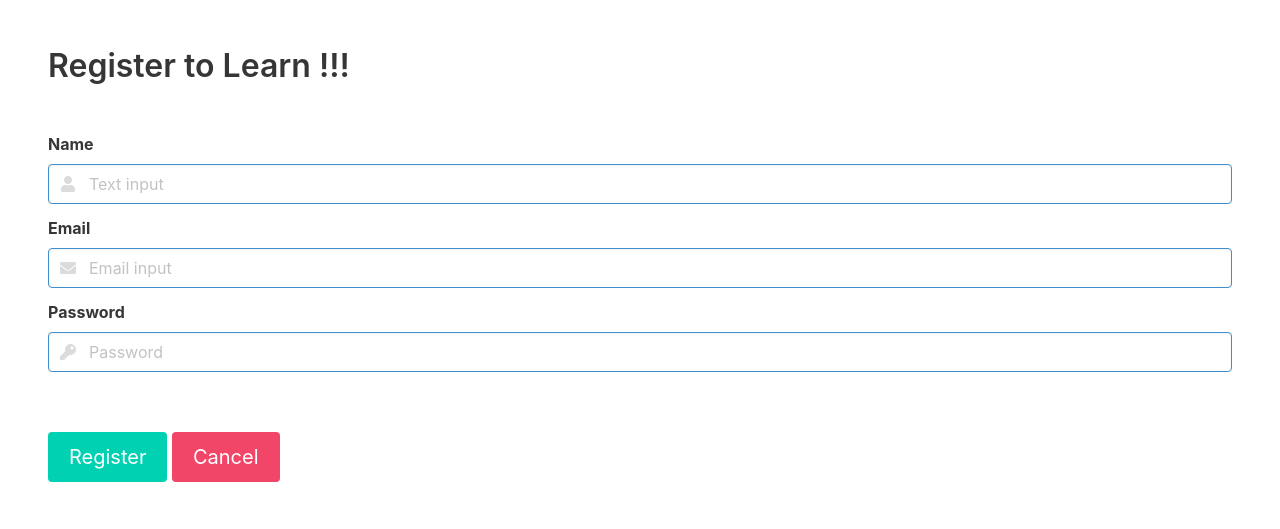
After one commit to himanshuvarandani/Rapid-Relief, a Flask app: page /lerner_reg in a window 1280 px wide. The commit adds this page. Shown: the top 529 px of the page. Run offline with Flask 2, Linux system fonts and the light colour scheme; some libraries are stand-ins or nearby versions.

Commit message:
Add lerner login/reg page

```diff
--- a/rapid-relief.py
+++ b/rapid-relief.py
@@ -7,5 +7,19 @@ app = Flask(__name__)
 def index():
     return render_template('index.html')
 
+@app.route('/lerner_reg')
+def lerner_reg():
+    return render_template('lerner_reg.html')
+
+@app.route('/lerner_login')
+def lerner_login():
+    return render_template('lerner_login.html')
+
+@app.route('/lerner_dashboard')
+def lerner_dashboard():
+    return render_template('lerner_dashboard')
+
+
+
 if __name__ == "__main__":
     app.run(debug=True)
--- a/templates/index.html
+++ b/templates/index.html
@@ -37,7 +37,7 @@
         <a class="navbar-item" href="">
         Donation
          </a>
-          <a class="navbar-item" href="">
+          <a class="navbar-item" href="/lerner_login">
             Training and Certificate
          </a>
       <div class="navbar-item has-dropdown is-hoverable">
@@ -102,7 +102,7 @@
       <h2 class="subtitle">
         Everyone had the choice to sulk in the disaster or find beauty even from the ashes <br>--S.S.Jubilee
       </h2>
-        <p>If you have any trouble ask on the Chat Bot</p><br>
+        <p>If you are in any trouble ask from our Chat Bot</p><br>
         <button class="button is-rounded"> Chat Bot</button>
     </div>
   </div>
--- /dev/null
+++ b/templates/lerner_reg.html
@@ -0,0 +1,49 @@
+<!DOCTYPE html>
+<html lang="en">
+<head>
+    <meta charset="UTF-8">
+    <title>Registration</title>
+    <link rel="stylesheet" href="https://cdn.jsdelivr.net/npm/bulma@0.8.0/css/bulma.min.css">
+    <script defer src="https://use.fontawesome.com/releases/v5.3.1/js/all.js"></script>
+</head>
+<body>
+<section class="section">
+<div class="block">
+<h1 class="title">Register to Learn !!!</h1><br>
+
+
+<div class="field">
+  <label class="label">Name</label>
+  <div class="control has-icons-left has-icons-right">
+    <input class="input is-info" type="text" placeholder="Text input" value="">
+    <span class="icon is-small is-left">
+      <i class="fas fa-user"></i>
+    </span>
+  </div>
+</div>
+<div class="field">
+  <label class="label">Email</label>
+  <div class="control has-icons-left has-icons-right">
+    <input class="input is-info" type="email" placeholder="Email input" value="">
+    <span class="icon is-small is-left">
+      <i class="fas fa-envelope"></i>
+    </span>
+  </div>
+</div>
+
+<div class="field">
+  <label class="label">Password</label>
+  <div class="control has-icons-left has-icons-right">
+    <input class="input is-info" type="text" placeholder="Password" value="">
+    <span class="icon is-small is-left">
+      <i class="fas fa-key"></i>
+    </span>
+  </div>
+</div>
+    <br><br>
+    <button class="button is-primary is-medium"><a href="" style="color:white">Register</a></button>
+    <button class="button is-danger is-medium"><a href="/index" style="color:white">Cancel</a></button>
+    </div>
+</section>
+</body>
+</html>
```
Also changed, not shown: templates/lerner_login.html (added, +41 -0 lines).
